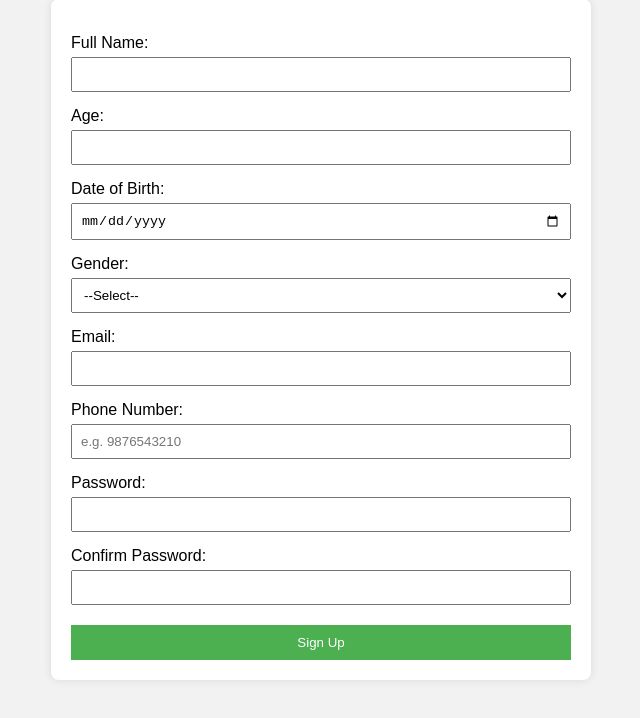
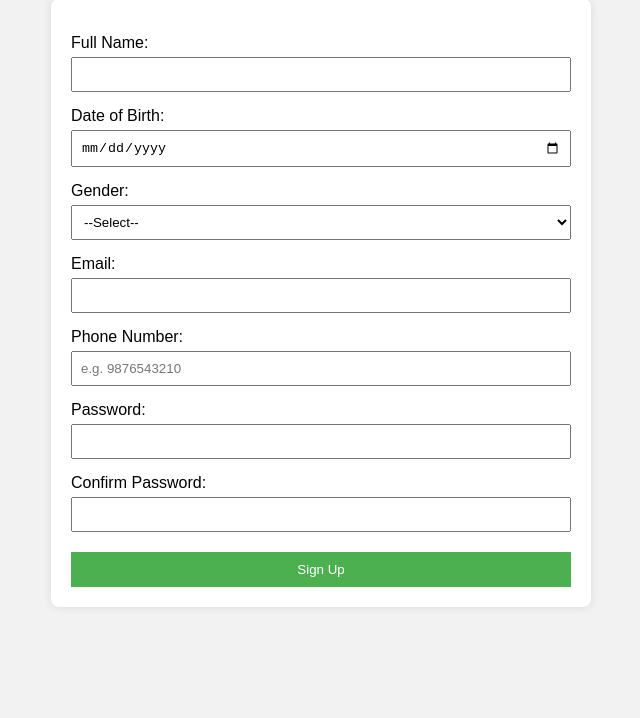
Before and after one commit to akmbk/Metamman_Framework, a plain HTML site: page sub/signup.html in a window 1280 px wide. Shown: the part 107-825 px from the top of the page, without its empty margins (319-959 px from the left). After the commit the page ends 800 px from the top, so only its background shows below. Drawn offline with Linux system fonts and the light colour scheme.

Commit message:
Add files via upload

```diff
--- a/sub/signup.html
+++ b/sub/signup.html
@@ -49,9 +49,6 @@
     <label for="fullname">Full Name:</label>
     <input type="text" id="fullname" name="fullname" required>
 
-    <label for="age">Age:</label>
-    <input type="number" id="age" name="age" min="0" max="120" required>
-
     <label for="dob">Date of Birth:</label>
     <input type="date" id="dob" name="dob" required>
 
@@ -60,6 +57,7 @@
       <option value="">--Select--</option>
       <option value="male">Male</option>
       <option value="female">Female</option>
+	  <option value="notdisclosed">Not to be disclosed</option>
       <option value="other">Other</option>
     </select>
 
```
